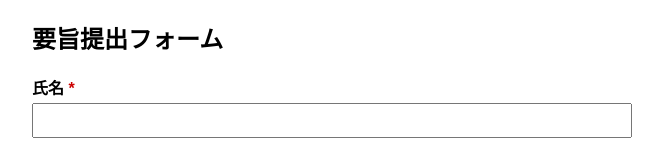
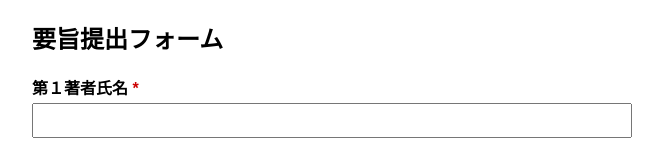
Before and after one commit to geoedueducation/abstractform, a plain HTML site: page index.html in a window 1280 px wide. Shown: the top 154 px of the page, without its empty margins (308-971 px from the left). Drawn offline with Linux system fonts and the light colour scheme.

Commit message:
Update index.html

```diff
--- a/index.html
+++ b/index.html
@@ -15,7 +15,7 @@
 </head>
 <body>
   <h2>要旨提出フォーム</h2>
-  <label>氏名 <span class="req">*</span></label>
+  <label>第１著者氏名 <span class="req">*</span></label>
   <input type="text" id="name">
   <label>要旨ファイル（PDFのみ, 20MBまで）<span class="req">*</span></label>
   <input type="file" id="file" accept="application/pdf">
```
